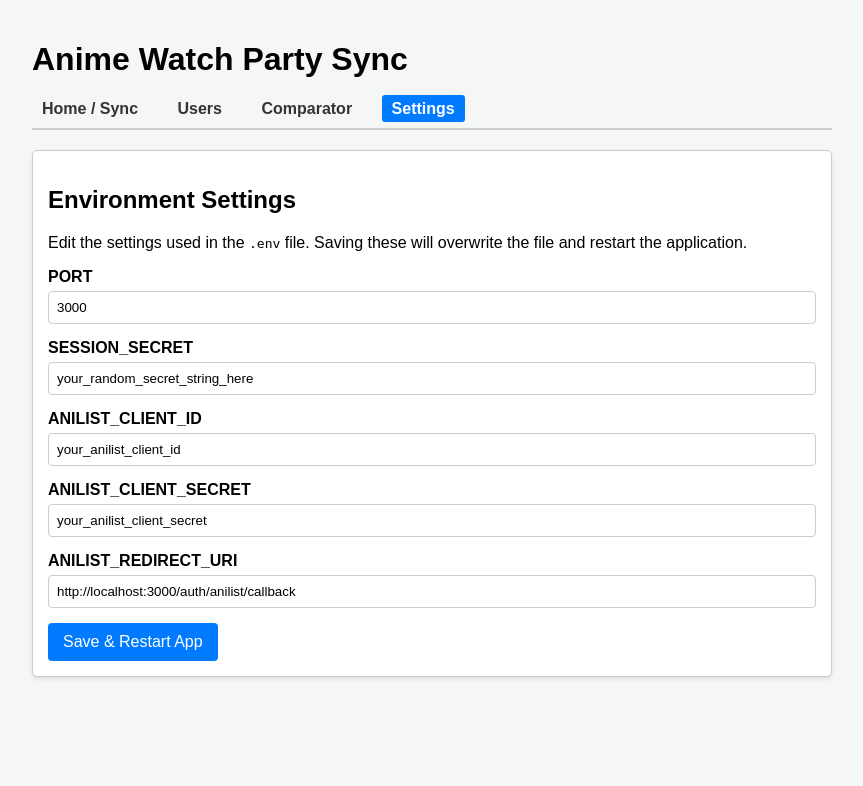
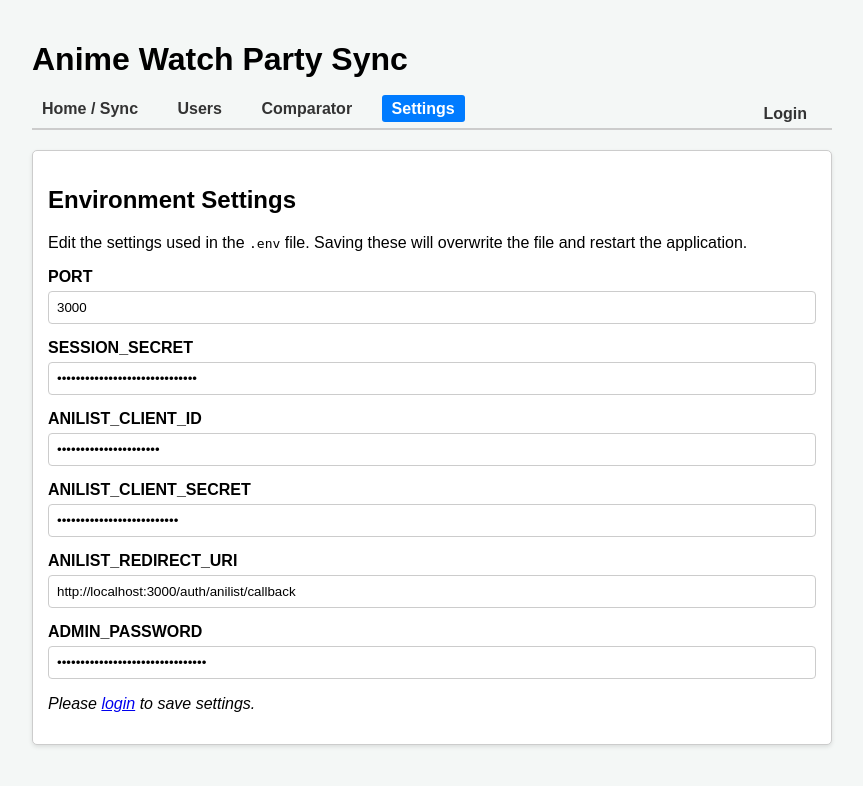
Before and after one commit to WeltenGod/AnimeSyncAndTracker, a Node server app: page /settings in a window 1280 px wide. Shown: the top 786 px of the page, without its empty margins (208-1071 px from the left). Run offline with Node 20, Linux system fonts and the light colour scheme; some libraries are stand-ins or nearby versions.

Commit message:
feat: implement local admin authentication and mask settings
- Deleted the hardcoded "Test User" record from SQLite database.
- Added a local login mechanism using an `ADMIN_PASSWORD` from `.env`.
- Protected mutating endpoints (`POST /api/sync`, `POST /api/settings`) and connecting accounts (`GET /auth/anilist`) to only authenticated admin users.
- Updated EJS frontend templates to hide restricted actions and show login prompts instead.
- Added a `ADMIN_PASSWORD` setting field to the settings form.
- Masked sensitive `.env` fields on the settings form using `type="password"`.

Co-authored-by: WeltenGod <68663524+WeltenGod@users.noreply.github.com>

```diff
--- a/server.js
+++ b/server.js
@@ -26,11 +26,57 @@ app.use(session({
     saveUninitialized: false
 }));
 
+// Make session available to templates
+app.use((req, res, next) => {
+    res.locals.user = req.session.user;
+    next();
+});
+
 const axios = require('axios');
+
+const requireLogin = (req, res, next) => {
+    if (req.session.user) {
+        next();
+    } else {
+        res.status(401).json({ error: 'Unauthorized. Please login first.' });
+    }
+};
+
+const requireLoginRedirect = (req, res, next) => {
+    if (req.session.user) {
+        next();
+    } else {
+        res.redirect('/login');
+    }
+};
 
 // Routes
 app.use('/auth', authRoutes);
 app.use('/comparator', comparatorRoutes);
+
+// Auth Routes
+app.get('/login', (req, res) => {
+    const successMsg = req.query.success;
+    const errorMsg = req.query.error;
+    res.render('login', { successMsg, errorMsg });
+});
+
+app.post('/login', (req, res) => {
+    const { password } = req.body;
+    const adminPassword = process.env.ADMIN_PASSWORD || 'admin';
+    if (password === adminPassword) {
+        req.session.user = { loggedIn: true };
+        res.redirect('/?success=Logged in successfully');
+    } else {
+        res.redirect('/login?error=Invalid password');
+    }
+});
+
+app.get('/logout', (req, res) => {
+    req.session.destroy();
+    res.redirect('/?success=Logged out successfully');
+});
+
 
 // API Routes
 app.get('/api/search', async (req, res) => {
@@ -143,7 +189,7 @@ app.get('/api/progress', async (req, res) => {
     res.json({ results });
 });
 
-app.post('/api/sync', async (req, res) => {
+app.post('/api/sync', requireLogin, async (req, res) => {
     const { animeId, episode, userIds } = req.body;
 
     if (!animeId || !episode || !userIds || !Array.isArray(userIds) || userIds.length === 0) {
@@ -244,14 +290,15 @@ app.get('/settings', (req, res) => {
         SESSION_SECRET: envData.SESSION_SECRET || process.env.SESSION_SECRET || '',
         ANILIST_CLIENT_ID: envData.ANILIST_CLIENT_ID || process.env.ANILIST_CLIENT_ID || '',
         ANILIST_CLIENT_SECRET: envData.ANILIST_CLIENT_SECRET || process.env.ANILIST_CLIENT_SECRET || '',
-        ANILIST_REDIRECT_URI: envData.ANILIST_REDIRECT_URI || process.env.ANILIST_REDIRECT_URI || ''
+        ANILIST_REDIRECT_URI: envData.ANILIST_REDIRECT_URI || process.env.ANILIST_REDIRECT_URI || '',
+        ADMIN_PASSWORD: envData.ADMIN_PASSWORD || process.env.ADMIN_PASSWORD || 'admin'
     };
 
     res.render('settings', { successMsg, errorMsg, env });
 });
 
-app.post('/api/settings', (req, res) => {
-    const { PORT, SESSION_SECRET, ANILIST_CLIENT_ID, ANILIST_CLIENT_SECRET, ANILIST_REDIRECT_URI } = req.body;
+app.post('/api/settings', requireLogin, (req, res) => {
+    const { PORT, SESSION_SECRET, ANILIST_CLIENT_ID, ANILIST_CLIENT_SECRET, ANILIST_REDIRECT_URI, ADMIN_PASSWORD } = req.body;
 
     if (!PORT || !SESSION_SECRET || !ANILIST_CLIENT_ID || !ANILIST_CLIENT_SECRET || !ANILIST_REDIRECT_URI) {
         return res.status(400).json({ error: 'All fields are required' });
@@ -263,6 +310,7 @@ SESSION_SECRET=${SESSION_SECRET}
 ANILIST_CLIENT_ID=${ANILIST_CLIENT_ID}
 ANILIST_CLIENT_SECRET=${ANILIST_CLIENT_SECRET}
 ANILIST_REDIRECT_URI=${ANILIST_REDIRECT_URI}
+ADMIN_PASSWORD=${ADMIN_PASSWORD || 'admin'}
 `;
         fs.writeFileSync(path.join(__dirname, '.env'), envContent);
 
--- a/views/partials/header.ejs
+++ b/views/partials/header.ejs
@@ -41,6 +41,11 @@
         <a href="/users" class="<%= currentPath === '/users' ? 'active' : '' %>">Users</a>
         <a href="/comparator" class="<%= currentPath === '/comparator' ? 'active' : '' %>">Comparator</a>
         <a href="/settings" class="<%= currentPath === '/settings' ? 'active' : '' %>">Settings</a>
+        <% if (locals.user && locals.user.loggedIn) { %>
+            <a href="/logout" style="float: right;">Logout</a>
+        <% } else { %>
+            <a href="/login" class="<%= currentPath === '/login' ? 'active' : '' %>" style="float: right;">Login</a>
+        <% } %>
     </nav>
 
     <% if (successMsg) { %>
--- a/views/settings.ejs
+++ b/views/settings.ejs
@@ -14,17 +14,17 @@
 
         <div class="form-group">
             <label for="SESSION_SECRET">SESSION_SECRET</label>
-            <input type="text" id="SESSION_SECRET" name="SESSION_SECRET" value="<%= env.SESSION_SECRET %>" required>
+            <input type="password" id="SESSION_SECRET" name="SESSION_SECRET" value="<%= env.SESSION_SECRET %>" required>
         </div>
 
         <div class="form-group">
             <label for="ANILIST_CLIENT_ID">ANILIST_CLIENT_ID</label>
-            <input type="text" id="ANILIST_CLIENT_ID" name="ANILIST_CLIENT_ID" value="<%= env.ANILIST_CLIENT_ID %>" required>
+            <input type="password" id="ANILIST_CLIENT_ID" name="ANILIST_CLIENT_ID" value="<%= env.ANILIST_CLIENT_ID %>" required>
         </div>
 
         <div class="form-group">
             <label for="ANILIST_CLIENT_SECRET">ANILIST_CLIENT_SECRET</label>
-            <input type="text" id="ANILIST_CLIENT_SECRET" name="ANILIST_CLIENT_SECRET" value="<%= env.ANILIST_CLIENT_SECRET %>" required>
+            <input type="password" id="ANILIST_CLIENT_SECRET" name="ANILIST_CLIENT_SECRET" value="<%= env.ANILIST_CLIENT_SECRET %>" required>
         </div>
 
         <div class="form-group">
@@ -32,7 +32,16 @@
             <input type="text" id="ANILIST_REDIRECT_URI" name="ANILIST_REDIRECT_URI" value="<%= env.ANILIST_REDIRECT_URI %>" required>
         </div>
 
-        <button type="submit" id="saveSettingsBtn" class="btn">Save & Restart App</button>
+        <div class="form-group">
+            <label for="ADMIN_PASSWORD">ADMIN_PASSWORD</label>
+            <input type="password" id="ADMIN_PASSWORD" name="ADMIN_PASSWORD" value="<%= env.ADMIN_PASSWORD %>" required>
+        </div>
+
+        <% if (locals.user && locals.user.loggedIn) { %>
+            <button type="submit" id="saveSettingsBtn" class="btn">Save & Restart App</button>
+        <% } else { %>
+            <p><em>Please <a href="/login">login</a> to save settings.</em></p>
+        <% } %>
     </form>
 </div>
 
--- a/views/users.ejs
+++ b/views/users.ejs
@@ -4,7 +4,11 @@
     <h2>Connect Accounts</h2>
     <p>Connect your AniList account so it can be synced.</p>
     <ul>
-        <li><a href="/auth/anilist" class="btn" style="text-decoration: none; display: inline-block; margin-top: 10px;">Connect AniList</a></li>
+        <% if (locals.user && locals.user.loggedIn) { %>
+            <li><a href="/auth/anilist" class="btn" style="text-decoration: none; display: inline-block; margin-top: 10px;">Connect AniList</a></li>
+        <% } else { %>
+            <li><em>Please <a href="/login">login</a> to connect an account.</em></li>
+        <% } %>
     </ul>
 </div>
 
```
Also changed, not shown: routes/auth.js (+10 -1 lines), views/home.ejs (+7 -1 lines), views/login.ejs (added, +16 -0 lines), database.sqlite, 1 other file.
